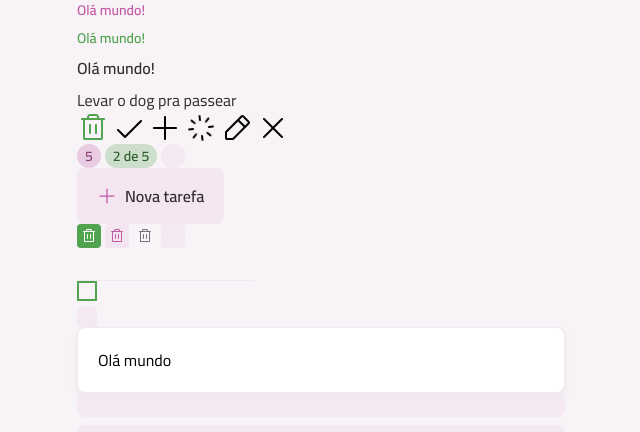
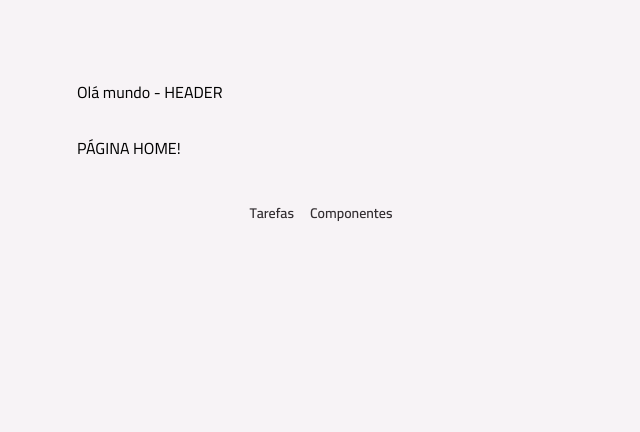
Before and after one commit to igor200023/javascript, a React (Vite) app in the folder todo/: page / in a window 1280 px wide. Shown: the top 432 px of the page, without its empty margins (319-959 px from the left). Built offline with nearby package versions, Linux system fonts and the light colour scheme.

Commit message:
Adição do react-router

```diff
--- a/todo/package.json
+++ b/todo/package.json
@@ -13,6 +13,7 @@
     "@tailwindcss/vite": "^4.2.4",
     "react": "^19.2.5",
     "react-dom": "^19.2.5",
+    "react-router": "^7.15.1",
     "tailwindcss": "^4.2.4"
   },
   "devDependencies": {
--- a/todo/src/App.tsx
+++ b/todo/src/App.tsx
@@ -1,80 +1,17 @@
-import Text from "./components/text";
-import TrashIcon from "./assets/icons/trash.svg?react";
-import CheckIcon from "./assets/icons/check.svg?react";
-import PencilIcon from "./assets/icons/pencil.svg?react";
-import PlusIcon from "./assets/icons/plus.svg?react";
-import SpinnerIcon from "./assets/icons/spinner.svg?react";
-import XIcon from "./assets/icons/x.svg?react";
-import Icon from "./components/icon";
-import Badge from "./components/badge";
-import Button from "./components/button";
-import InputText from "./components/input-text";
-import ButtonIcon from "./components/button-icon";
-import InputCheckbox from "./components/input-checkbox";
-import Card from "./components/card";
-import Skeleton from "./components/skeleton";
-import Container from "./components/container";
+import { BrowserRouter, Routes, Route } from "react-router";
+import PageComponents from "./pages/page-components";
+import LayoutMain from "./pages/layout-main";
+import PageHome from "./pages/page-home";
+
 export default function App() {
   return (
-    <Container>
-    <div className="grid-gap-10">
-      <div className="flex flex-col gap-2">
-        <Text variant="body-sm-bold" className="text-pink-base">
-          Olá mundo!
-        </Text>
-        <Text variant="body-sm-bold" className="text-green-base">
-          Olá mundo!
-        </Text>
-        <Text variant="body-md-bold">Olá mundo!</Text>
-        <Text>Levar o dog pra passear</Text>
-      </div>
-
-      <div className="flex gap-1">
-        <Icon svg={TrashIcon} className="fill-green-base" />
-        <Icon svg={CheckIcon} />
-        <Icon svg={PlusIcon} />
-        <Icon svg={SpinnerIcon} animate/>
-        <Icon svg={PencilIcon} />
-        <Icon svg={XIcon} />
-      </div>
-
-      <div className="flex gap-1">
-        <Badge variant="secondary">5</Badge>
-        <Badge variant="primary">2 de 5</Badge>
-        <Badge loading>5</Badge>
-      </div>
-
-      <div>
-        <Button icon={PlusIcon}>Nova tarefa</Button>
-      </div>
-
-      <div className="flex gap-1">
-        <ButtonIcon icon={TrashIcon} />
-        <ButtonIcon icon={TrashIcon} variant="secondary" />
-        <ButtonIcon icon={TrashIcon} variant="tertiary" />
-        <ButtonIcon icon={TrashIcon} loading />
-      </div>
-
-      <div>
-        <InputText />
-      </div>
-
-      <div>
-        <InputCheckbox />
-
-        <InputCheckbox loading />
-      </div>
-
-      <div>
-        <Card size="md">Olá mundo</Card>
-      </div>
-
-      <div className="space-y-2">
-        <Skeleton className="h-6" />
-        <Skeleton className="h-6" />
-        <Skeleton className="w-96 h-6" />
-      </div>
-    </div>
-    </Container>
-  );
+    <BrowserRouter>
+      <Routes>
+        <Route element={<LayoutMain />}>
+        <Route index element={<PageHome />} />
+        <Route path="/components" element={<PageComponents />} />
+        </Route>
+      </Routes>
+    </BrowserRouter>
+  )
 }
--- /dev/null
+++ b/todo/src/pages/layout-main.tsx
@@ -0,0 +1,28 @@
+import Container from "../components/container";
+import {NavLink, Outlet} from "react-router";
+import Text from "../components/text";
+
+export default function LayoutMain() {
+    return <>
+      <Container as="header" className="mt-3 md:mt-20">
+         Olá mundo - HEADER
+      </Container>
+      <main className="mt-4 md:mt-8">
+        <Outlet />
+      </main>
+      <footer className="my-5 md:my-10">
+        <nav className="flex items-center justify-center gap-4">
+            <NavLink to="/">
+              <Text variant="body-sm-bold" className="text-gray-300">
+              Tarefas
+              </Text>
+            </NavLink>
+            <NavLink to="/components">
+              <Text variant="body-sm-bold" className="text-gray-300">
+              Componentes
+              </Text>
+            </NavLink>
+        </nav>
+      </footer>
+    </>
+}
--- /dev/null
+++ b/todo/src/pages/page-components.tsx
@@ -0,0 +1,82 @@
+import Badge from "../components/badge";
+import Button from "../components/button";
+import ButtonIcon from "../components/button-icon";
+import Card from "../components/card";
+import Container from "../components/container";
+import Icon from "../components/icon";
+import InputCheckbox from "../components/input-checkbox";
+import InputText from "../components/input-text";
+import Skeleton from "../components/skeleton";
+import Text from "../components/text";
+import TrashIcon from "../assets/icons/trash.svg?react"
+import CheckIcon from "../assets/icons/check.svg?react"
+import PlusIcon from "../assets/icons/plus.svg?react"
+import SpinnerIcon from "../assets/icons/spinner.svg?react"
+import PencilIcon from "../assets/icons/pencil.svg?react"
+import XIcon from "../assets/icons/x.svg?react"
+
+
+export default function PageComponents() {
+    return (
+    <Container>
+    <div className="grid-gap-10">
+      <div className="flex flex-col gap-2">
+        <Text variant="body-sm-bold" className="text-pink-base">
+          Olá mundo!
+        </Text>
+        <Text variant="body-sm-bold" className="text-green-base">
+          Olá mundo!
+        </Text>
+        <Text variant="body-md-bold">Olá mundo!</Text>
+        <Text>Levar o dog pra passear</Text>
+      </div>
+
+      <div className="flex gap-1">
+        <Icon svg={TrashIcon} className="fill-green-base" />
+        <Icon svg={CheckIcon} />
+        <Icon svg={PlusIcon} />
+        <Icon svg={SpinnerIcon} animate/>
+        <Icon svg={PencilIcon} />
+        <Icon svg={XIcon} />
+      </div>
+
+      <div className="flex gap-1">
+        <Badge variant="secondary">5</Badge>
+        <Badge variant="primary">2 de 5</Badge>
+        <Badge loading>5</Badge>
+      </div>
+
+      <div>
+        <Button icon={PlusIcon}>Nova tarefa</Button>
+      </div>
+
+      <div className="flex gap-1">
+        <ButtonIcon icon={TrashIcon} />
+        <ButtonIcon icon={TrashIcon} variant="secondary" />
+        <ButtonIcon icon={TrashIcon} variant="tertiary" />
+        <ButtonIcon icon={TrashIcon} loading />
+      </div>
+
+      <div>
+        <InputText />
+      </div>
+
+      <div>
+        <InputCheckbox />
+
+        <InputCheckbox loading />
+      </div>
+
+      <div>
+        <Card size="md">Olá mundo</Card>
+      </div>
+
+      <div className="space-y-2">
+        <Skeleton className="h-6" />
+        <Skeleton className="h-6" />
+        <Skeleton className="w-96 h-6" />
+      </div>
+    </div>
+    </Container>
+  );
+}
--- /dev/null
+++ b/todo/src/pages/page-home.tsx
@@ -0,0 +1,5 @@
+import Container from "../components/container";
+
+export default function PageHome() {
+    return <Container>PÁGINA HOME!</Container>;
+}
```
Also changed, not shown: 1 other file (tests, documents, lock files or other folders).
